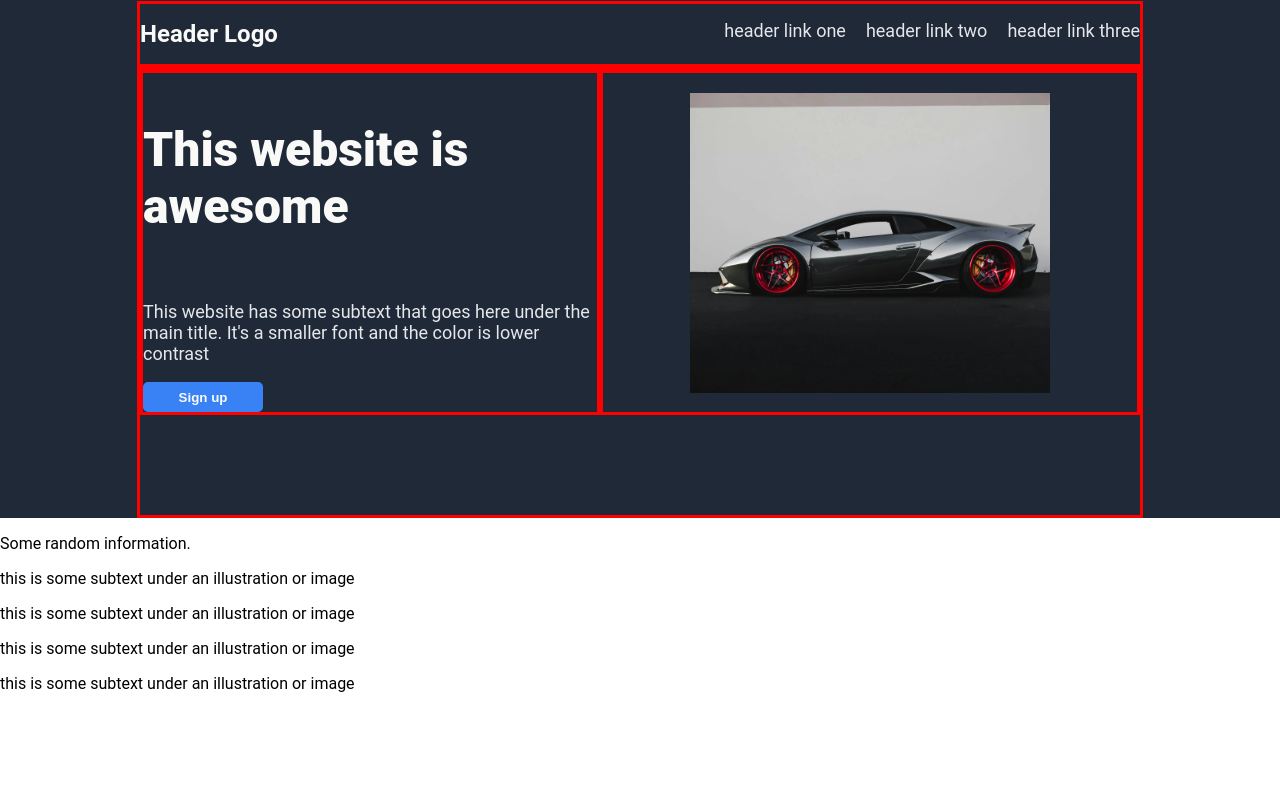
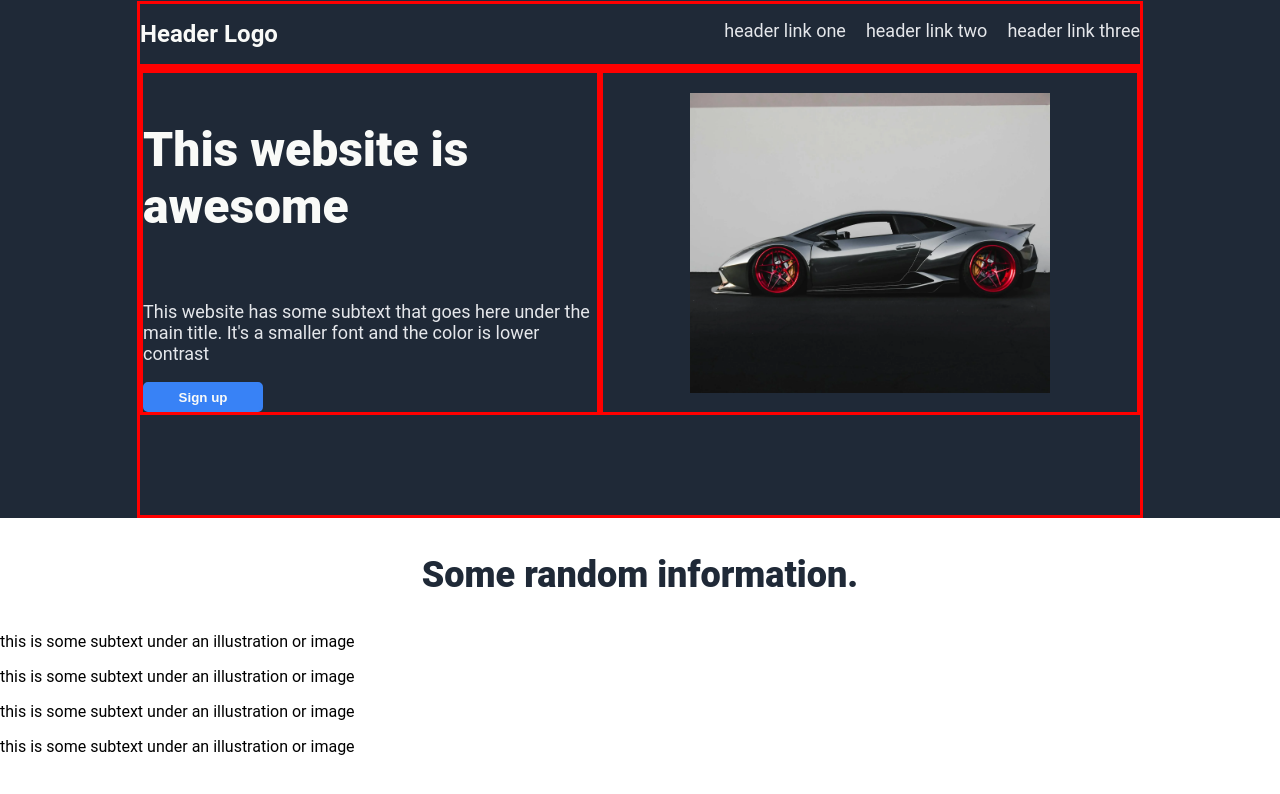
Before and after one commit to lavanbahi1/landing-page, a plain HTML site: page index.html in a window 1280 px wide. Drawn offline with Linux system fonts and the light colour scheme.

Commit message:
Add fonts and colors to information header text in style.css

```diff
--- a/index.html
+++ b/index.html
@@ -32,7 +32,7 @@
 
         <div class="secondcontainer">
             <div class="infotextcontainer">
-                <p>Some random information.</p>
+                <p class="infotext">Some random information.</p>
             </div>
 
             <div class="infoboxescontainer">
--- a/style.css
+++ b/style.css
@@ -84,3 +84,13 @@ img {
     flex-basis: 540px;
     border: solid red;
 }
+
+.infotextcontainer {
+    text-align: center;
+}
+
+.infotext {
+    font-size: 36px;
+    color: #1F2937;
+    font-weight: 900;
+}
```
